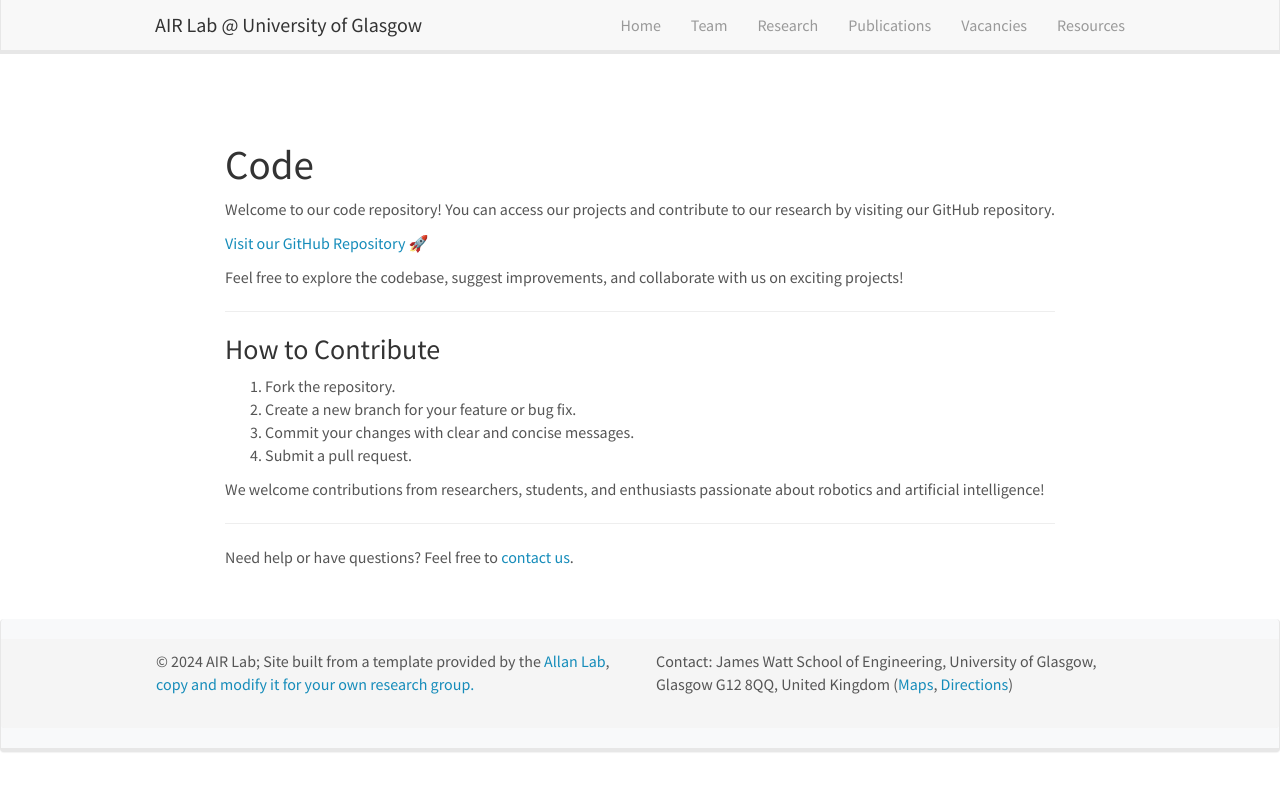
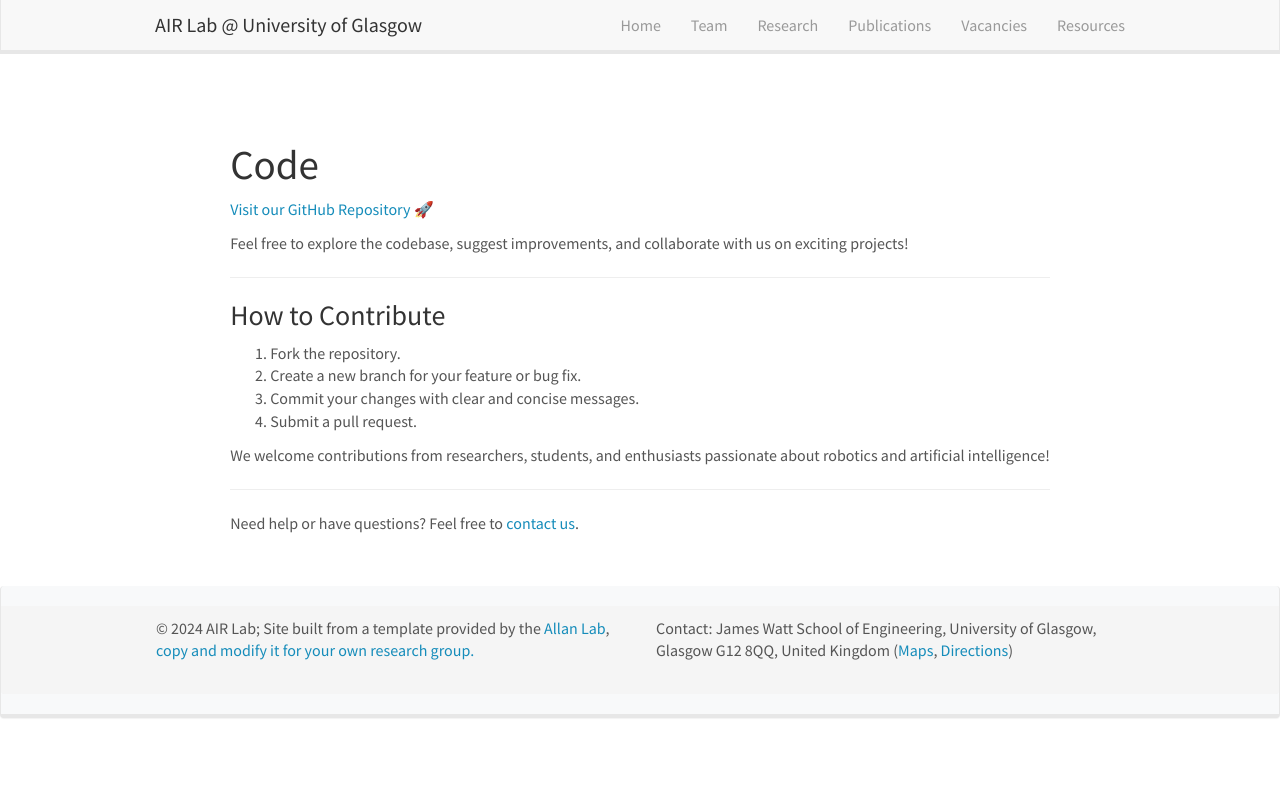
Before and after one commit to AIR-Lan/AIR-Lab, a Jekyll site: the page built from _pages/resources.md, in a window 1280 px wide. Shown: the top 791 px of the page. Built offline with Jekyll 4.4.1, drawn with Linux system fonts in a browser that asks for light colours; nearby versions of some CDN libraries.

Commit message:
Update and rename Resources.md to resources.md

```diff
--- a/_pages/Resources.md
+++ b/_pages/resources.md
@@ -7,8 +7,6 @@ permalink: /Resources
 ---
 
 # Code
-
-Welcome to our code repository! You can access our projects and contribute to our research by visiting our GitHub repository.
 
 [Visit our GitHub Repository](https://github.com/AIR-Lan) 🚀
 
```
